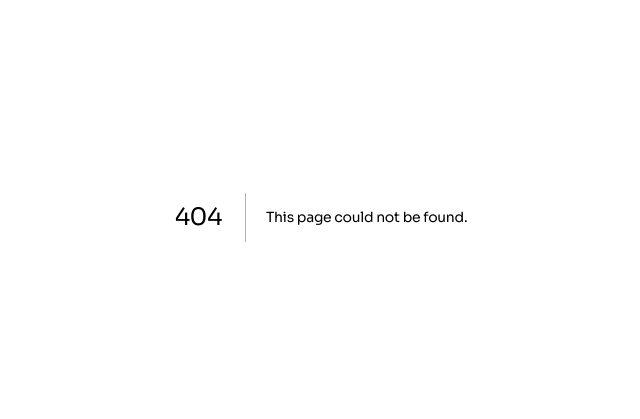
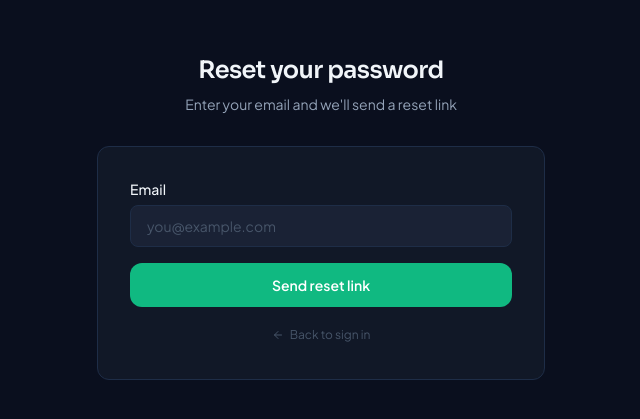
Before and after one commit to achalnm/Leargas, a Next.js app in the folder apps/web/: page /forgot-password in a window 1280 px wide. Before the commit this address had no page. Shown: the part 183-602 px from the top of the page, without its empty margins (319-959 px from the left). Built offline with nearby package versions, Linux system fonts and the light colour scheme; no server answers.

Commit message:
forgot password page

```diff
--- /dev/null
+++ b/apps/web/app/(auth)/forgot-password/page.tsx
@@ -0,0 +1,92 @@
+'use client';
+
+import { useState } from 'react';
+import Link from 'next/link';
+import { resetPassword } from '@/lib/firebase/auth';
+import { Loader2, ArrowLeft } from 'lucide-react';
+
+export default function ForgotPasswordPage() {
+  const [email, setEmail] = useState('');
+  const [sent, setSent] = useState(false);
+  const [error, setError] = useState<string | null>(null);
+  const [loading, setLoading] = useState(false);
+
+  async function handleSubmit(e: React.FormEvent) {
+    e.preventDefault();
+    setError(null);
+    setLoading(true);
+    try {
+      await resetPassword(email);
+      setSent(true);
+    } catch (err) {
+      setError(err instanceof Error ? err.message : 'Failed to send reset email');
+    } finally {
+      setLoading(false);
+    }
+  }
+
+  return (
+    <div className="min-h-screen flex items-center justify-center px-6 py-12">
+      <div className="w-full max-w-md">
+        <div className="text-center mb-8">
+          <h1 className="text-2xl font-display font-700 tracking-tight mb-2">Reset your password</h1>
+          <p className="text-sm text-[var(--color-foreground-muted)]">
+            Enter your email and we&apos;ll send a reset link
+          </p>
+        </div>
+
+        <div className="surface p-8">
+          {sent ? (
+            <div className="text-center space-y-4">
+              <div className="w-12 h-12 rounded-full bg-[var(--color-accent-subtle)] flex items-center justify-center mx-auto">
+                <span className="text-[var(--color-accent)] text-xl">✓</span>
+              </div>
+              <p className="text-sm text-[var(--color-foreground)]">
+                Check <strong>{email}</strong> for a reset link.
+              </p>
+              <Link
+                href="/login"
+                className="inline-flex items-center gap-2 text-sm text-[var(--color-accent)] hover:underline"
+              >
+                <ArrowLeft className="w-3.5 h-3.5" /> Back to sign in
+              </Link>
+            </div>
+          ) : (
+            <form onSubmit={handleSubmit} className="space-y-4">
+              <div>
+                <label className="block text-sm font-medium text-[var(--color-foreground)] mb-1.5">Email</label>
+                <input
+                  type="email"
+                  value={email}
+                  onChange={(e) => setEmail(e.target.value)}
+                  placeholder="you@example.com"
+                  required
+                  className="w-full px-4 py-2.5 rounded-lg bg-[var(--color-surface-raised)] border border-[var(--color-border)] text-sm text-[var(--color-foreground)] placeholder:text-[var(--color-foreground-subtle)] focus:outline-none focus:border-[var(--color-accent)] transition-colors"
+                />
+              </div>
+
+              {error && (
+                <div className="p-3 rounded-lg bg-red-950/40 border border-red-900/50 text-xs text-red-400">{error}</div>
+              )}
+
+              <button
+                type="submit"
+                disabled={loading}
+                className="w-full py-3 rounded-xl bg-[var(--color-accent)] text-white font-semibold text-sm hover:bg-[var(--color-accent-hover)] transition-colors disabled:opacity-50 flex items-center justify-center gap-2"
+              >
+                {loading && <Loader2 className="w-4 h-4 animate-spin" />}
+                Send reset link
+              </button>
+
+              <div className="text-center">
+                <Link href="/login" className="inline-flex items-center gap-1.5 text-xs text-[var(--color-foreground-subtle)] hover:text-[var(--color-foreground)] transition-colors">
+                  <ArrowLeft className="w-3 h-3" /> Back to sign in
+                </Link>
+              </div>
+            </form>
+          )}
+        </div>
+      </div>
+    </div>
+  );
+}
```
